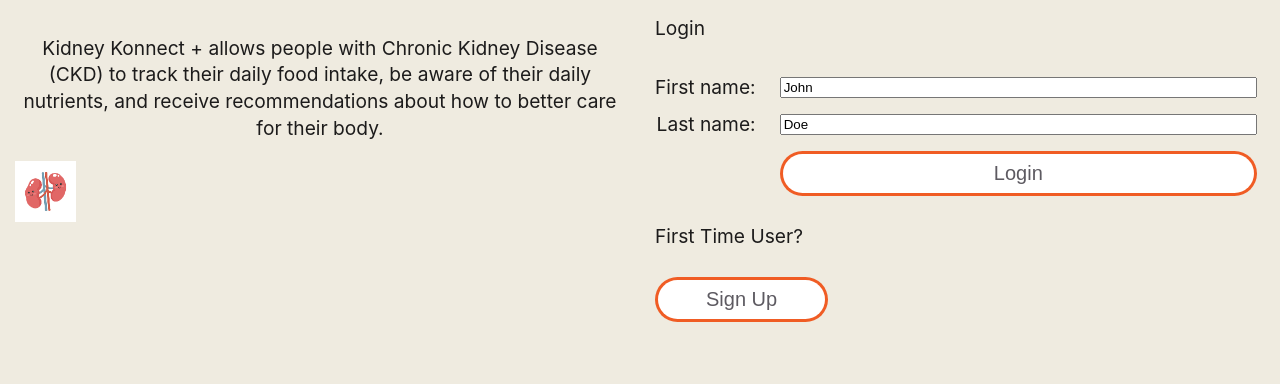
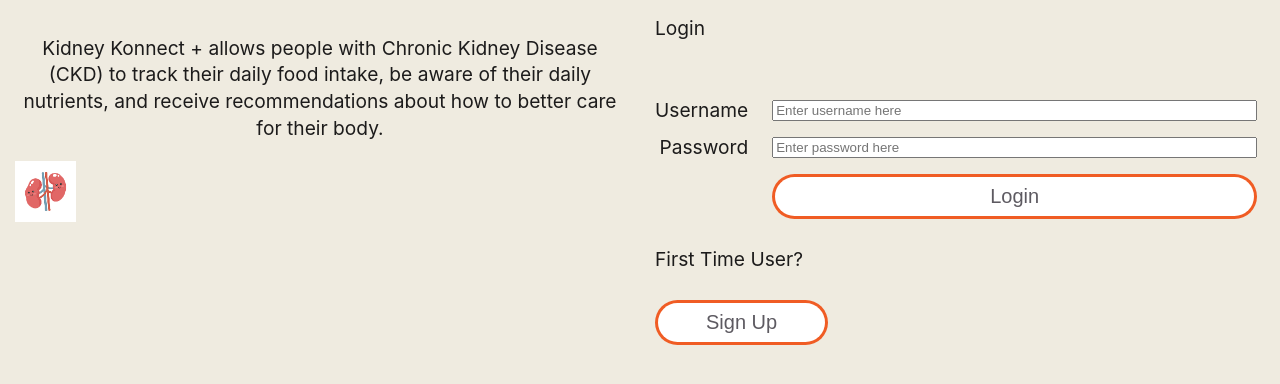
Before and after one commit to BlakePereira2000/Intex, a Django app: template templates/intexApp/login.html in a window 1280 px wide. Shown: the part 164-548 px from the top of the page. Run offline with Django 4.2, Linux system fonts and the light colour scheme; the template is opened without the code that fills it, so the values that code supplies are empty.

Commit message:
add dob and edit login page

```diff
--- a/intexApp/models.py
+++ b/intexApp/models.py
@@ -1,4 +1,5 @@
 from django.db import models
+import datetime
 
 # Create your models here.
 class Food(models.Model):
@@ -25,6 +26,7 @@ class Comorbidity(models.Model):
 class User(models.Model):
     first_name = models.CharField(max_length=25, blank=False)
     last_name = models.CharField(max_length=30, blank=False)
+    dob = models.DateField(auto_now=True, auto_now_add=False, blank=False)
     weight = models.DecimalField(max_digits=8, decimal_places=2,blank=False)
     height = models.DecimalField(max_digits=8, decimal_places=2,blank=False)
     gender = models.CharField(max_length=1, blank=False)
--- a/intexApp/urls.py
+++ b/intexApp/urls.py
@@ -1,5 +1,6 @@
 from django.urls import path
-from .views import indexPageView, aboutPageView, journalPageView, reportPageView, userPageView, foodsPageView, loginPageView, signupPageView
+from .views import indexPageView, aboutPageView,journalPageView, reportPageView
+from .views import userPageView, foodsPageView, loginPageView, signupPageView, authenticate
 
 urlpatterns = [
     path('', indexPageView, name='index'),
@@ -10,4 +11,5 @@ urlpatterns = [
     path('foods/', foodsPageView, name='foods'),
     path('login/', loginPageView, name='login'),
     path('signup/', signupPageView, name='signup'),
+    path('authenticate/', authenticate, name='authenticate'),
 ]
--- a/templates/intexApp/login.html
+++ b/templates/intexApp/login.html
@@ -96,9 +96,11 @@ p {text-align: center;}
     <div class="grid-container">
       <div class="item1">Login
           <br><br>
-          <form action="/action_page.php"> <!-- enter the page for login stuff-->
-              <label for="fname">First name:</label><input type="text" id="fname" name="fname" value="John">
-              <label for="lname">Last name:</label><input type="text" id="lname" name="lname" value="Doe">
+          <div style="color:red;font-weight:bold;"><h3>{{message}}</h3></div>
+          <form action="{% url 'authenticate' %}" method='POST'> <!-- enter the page for login stuff-->
+            {% csrf_token %}
+              <label for="user">Username</label><input type="text" id="user" name="user" placeholder="Enter username here">
+              <label for="password">Password</label><input type="text" id="password" name="password" placeholder="Enter password here">
               <br><br>
               <input type="submit" value="Login" class= 'button'>
           </form>
```
Also changed, not shown: intexApp/views.py (+19 -0 lines), intexApp/migrations/0002_user_dob.py (added).
